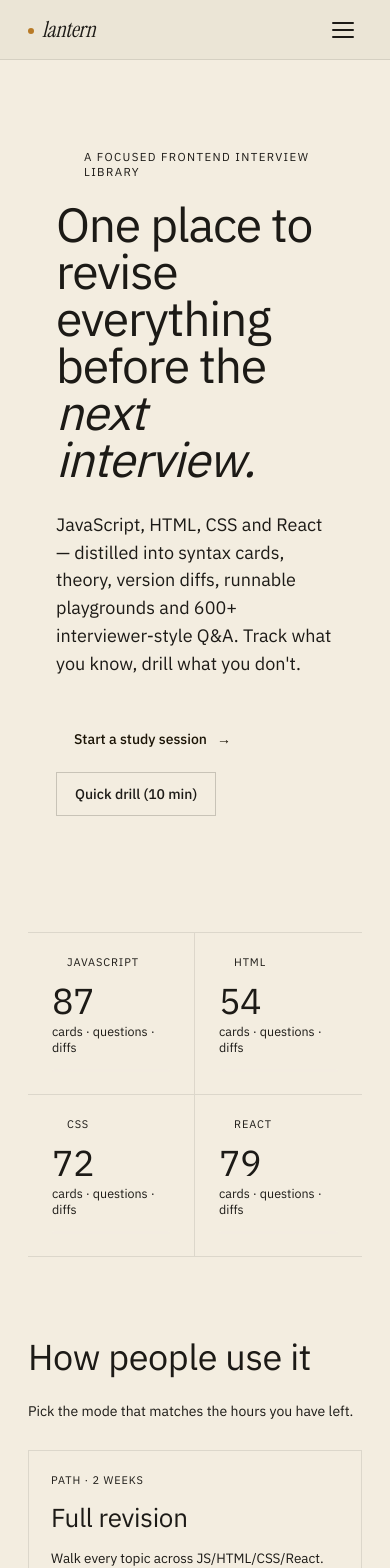
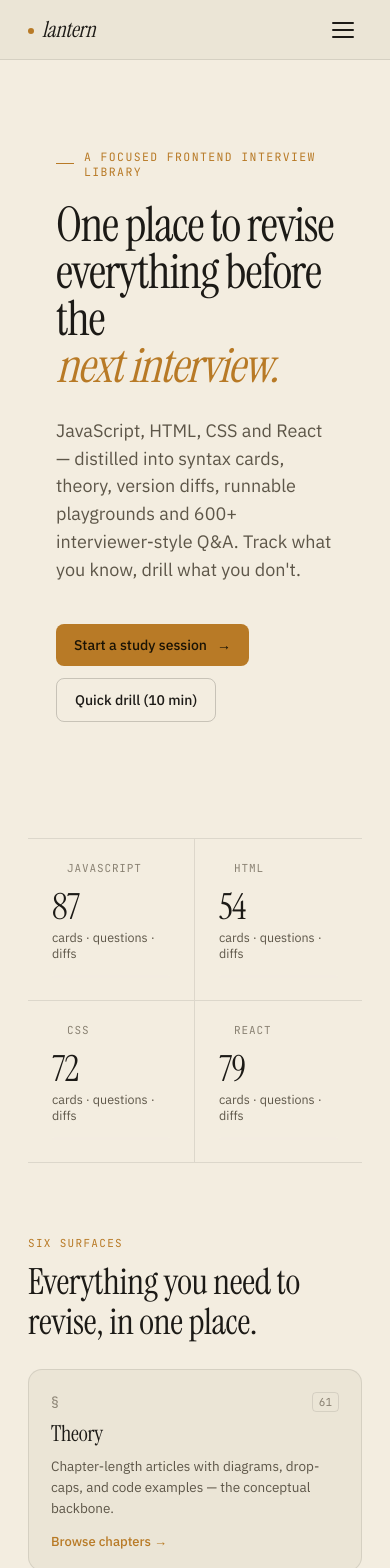
Before and after one commit to aditya3198/React-Interview-Cheetsheet, a Next.js app: page / in a window 390 px wide. Shown: the top 1568 px of the page. Built offline with nearby package versions, Linux system fonts and the light colour scheme.

Commit message:
pages: update home, hub, bookmarks, not-found pages

```diff
--- a/src/app/[language]/theory/page.tsx
+++ b/src/app/[language]/theory/page.tsx
@@ -30,7 +30,7 @@ export default async function TheoryPage({
   return (
     <>
       <Breadcrumbs />
-      <TheorySection cards={cards} />
+      <TheorySection cards={cards} language={language as LanguageSlug} />
     </>
   );
 }
--- a/src/app/bookmarks/page.module.scss
+++ b/src/app/bookmarks/page.module.scss
@@ -10,9 +10,9 @@
 }
 
 .crumbs {
-  font-family: var(--font-mono);
+  font-family: var(--mono);
   font-size: 11.5px;
-  color: var(--color-text-dim);
+  color: var(--fg-dim);
   letter-spacing: 0.06em;
   margin-bottom: 12px;
   display: flex;
@@ -20,24 +20,24 @@
   gap: 6px;
 }
 .crumbLink {
-  color: var(--color-text-dim);
+  color: var(--fg-dim);
   text-decoration: none;
-  &:hover { color: var(--color-text-muted); }
+  &:hover { color: var(--fg-mute); }
 }
-.sep { color: var(--color-text-dim); }
+.sep { color: var(--fg-dim); }
 
 .h1 {
-  font-family: var(--font-display);
+  font-family: var(--display);
   font-weight: 400;
   font-size: 56px;
   letter-spacing: -0.02em;
   margin: 0 0 14px;
   line-height: 1;
-  color: var(--color-text);
+  color: var(--fg);
 }
 
 .lede {
-  color: var(--color-text-muted);
+  color: var(--fg-mute);
   font-size: 15px;
   margin: 0 0 40px;
   line-height: 1.5;
@@ -45,19 +45,19 @@
 
 .kbd {
   display: inline-block;
-  font-family: var(--font-mono);
+  font-family: var(--mono);
   font-size: 11px;
   background: rgba(236, 231, 221, 0.06);
   border: 1px solid var(--line-strong);
-  border-radius: var(--radius-xs);
+  border-radius: var(--r-sm);
   padding: 1px 6px;
-  color: var(--color-primary);
+  color: var(--accent);
 }
 
 // ─── Empty state ──────────────────────────────────────────
 .empty {
   border: 1px dashed var(--line-strong);
-  border-radius: var(--radius-lg);
+  border-radius: var(--r-lg);
   padding: 48px 32px;
   text-align: center;
   display: flex;
@@ -65,12 +65,12 @@
   gap: 10px;
   align-items: center;
 
-  p { color: var(--color-text-muted); font-size: 15px; margin: 0; }
+  p { color: var(--fg-mute); font-size: 15px; margin: 0; }
 }
 .startLink {
   margin-top: 8px;
   font-size: 14px;
-  color: var(--color-primary);
+  color: var(--accent);
   text-decoration: none;
   &:hover { text-decoration: underline; }
 }
@@ -99,18 +99,18 @@
   flex-shrink: 0;
 }
 .groupTitle {
-  font-family: var(--font-display);
+  font-family: var(--display);
   font-size: 24px;
   font-weight: 400;
   letter-spacing: -0.01em;
-  color: var(--color-text);
+  color: var(--fg);
   margin: 0;
   line-height: 1;
 }
 .groupCount {
-  font-family: var(--font-mono);
+  font-family: var(--mono);
   font-size: 11px;
-  color: var(--color-text-dim);
+  color: var(--fg-dim);
   background: rgba(236, 231, 221, 0.06);
   border: 1px solid var(--line);
   border-radius: 999px;
@@ -130,14 +130,14 @@
 }
 
 .card {
-  border: 1px solid var(--color-primary-border);
+  border: 1px solid var(--accent-line);
   background: rgba(212, 160, 74, 0.04);
-  border-radius: var(--radius-lg);
+  border-radius: var(--r-lg);
   padding: 16px 18px 14px;
   display: flex;
   flex-direction: column;
   gap: 8px;
-  transition: background var(--transition-fast);
+  transition: background var(--dur-fast) var(--ease);
 
   &:hover { background: rgba(212, 160, 74, 0.08); }
 }
@@ -150,17 +150,17 @@
 .cardTitle {
   font-size: 14px;
   font-weight: 600;
-  color: var(--color-text);
+  color: var(--fg);
   text-decoration: none;
   flex: 1;
   line-height: 1.3;
 
-  &:hover { color: var(--color-primary); }
+  &:hover { color: var(--accent); }
 }
 .sectionTag {
-  font-family: var(--font-mono);
+  font-family: var(--mono);
   font-size: 10px;
-  color: var(--color-text-dim);
+  color: var(--fg-dim);
   border: 1px solid var(--line);
   padding: 1px 5px;
   border-radius: 999px;
@@ -170,8 +170,8 @@
   margin-top: 2px;
 }
 .removeBtn {
-  color: var(--color-text-dim);
-  font-family: var(--font-mono);
+  color: var(--fg-dim);
+  font-family: var(--mono);
   font-size: 15px;
   cursor: pointer;
   background: none;
@@ -179,26 +179,26 @@
   padding: 0 2px;
   line-height: 1;
   flex-shrink: 0;
-  transition: color var(--transition-fast);
+  transition: color var(--dur-fast) var(--ease);
 
-  &:hover { color: var(--color-text); }
+  &:hover { color: var(--fg); }
 }
 
 .cardDesc {
   font-size: 12.5px;
-  color: var(--color-text-muted);
+  color: var(--fg-mute);
   line-height: 1.5;
   margin: 0;
 }
 
 .cardCode {
-  font-family: var(--font-mono);
+  font-family: var(--mono);
   font-size: 11px;
-  color: var(--color-text-muted);
+  color: var(--fg-mute);
   padding: 8px 10px;
-  background: var(--color-bg-deep);
+  background: var(--bg);
   border: 1px solid var(--line);
-  border-radius: var(--radius-sm);
+  border-radius: var(--r-sm);
   overflow-x: auto;
   white-space: pre;
   margin: 0;
--- a/src/app/hub/page.module.scss
+++ b/src/app/hub/page.module.scss
@@ -6,9 +6,9 @@
 
 // ─── Breadcrumb ──────────────────────────────────────────
 .crumbs {
-  font-family: var(--font-mono);
+  font-family: var(--mono);
   font-size: 11.5px;
-  color: var(--color-text-dim);
+  color: var(--fg-dim);
   letter-spacing: 0.06em;
   margin-bottom: 12px;
   display: flex;
@@ -16,25 +16,25 @@
   gap: 6px;
 }
 .crumbLink {
-  color: var(--color-text-dim);
+  color: var(--fg-dim);
   text-decoration: none;
-  transition: color var(--transition-fast);
-  &:hover { color: var(--color-text-muted); }
+  transition: color var(--dur-fast) var(--ease);
+  &:hover { color: var(--fg-mute); }
 }
-.crumbSep { color: var(--color-text-dim); }
+.crumbSep { color: var(--fg-dim); }
 
 // ─── Header ──────────────────────────────────────────────
 .h1 {
-  font-family: var(--font-display);
+  font-family: var(--display);
   font-weight: 400;
   font-size: 56px;
   letter-spacing: -0.02em;
   margin: 0 0 14px;
   line-height: 1;
-  color: var(--color-text);
+  color: var(--fg);
 }
 .lede {
-  color: var(--color-text-muted);
+  color: var(--fg-mute);
   font-size: 16px;
   max-width: 60ch;
   margin: 0 0 40px;
@@ -44,10 +44,10 @@
 // ─── Progress overview ───────────────────────────────────
 .progress {
   border: 1px solid var(--line);
-  border-radius: var(--radius-lg);
+  border-radius: var(--r-lg);
   padding: 24px;
   margin-bottom: 40px;
-  background: var(--color-bg-card);
+  background: var(--bg-1);
   display: grid;
   grid-template-columns: 1.2fr 1fr;
   gap: 32px;
@@ -57,11 +57,11 @@
   }
 }
 .overviewLabel {
-  font-family: var(--font-mono);
+  font-family: var(--mono);
   font-size: 11px;
   letter-spacing: 0.08em;
   text-transform: uppercase;
-  color: var(--color-text-muted);
+  color: var(--fg-mute);
   margin-bottom: 16px;
 }
 .donut {
@@ -77,20 +77,20 @@
   gap: 4px;
 }
 .pct {
-  font-family: var(--font-display);
+  font-family: var(--display);
   font-size: 48px;
   line-height: 1;
   letter-spacing: -0.02em;
-  color: var(--color-text);
+  color: var(--fg);
 
   small {
     font-size: 18px;
-    color: var(--color-text-muted);
+    color: var(--fg-mute);
   }
 }
 .cap {
   font-size: 13px;
-  color: var(--color-text-muted);
+  color: var(--fg-mute);
   max-width: 22ch;
   line-height: 1.45;
 }
@@ -112,7 +112,7 @@
   border-radius: 999px;
   display: inline-block;
 }
-.rowName { font-weight: 500; color: var(--color-text); }
+.rowName { font-weight: 500; color: var(--fg); }
 .rowTrack {
   height: 6px;
   background: rgba(236, 231, 221, 0.06);
@@ -123,12 +123,12 @@
   display: block;
   height: 100%;
   border-radius: 999px;
-  transition: width var(--transition-base);
+  transition: width var(--dur-base) var(--ease);
 }
 .rowNum {
-  font-family: var(--font-mono);
+  font-family: var(--mono);
   font-size: 12px;
-  color: var(--color-text-muted);
+  color: var(--fg-mute);
   text-align: right;
 }
 
@@ -144,17 +144,17 @@
 }
 .card {
   border: 1px solid var(--line);
-  border-radius: var(--radius-lg);
-  background: var(--color-bg-card);
+  border-radius: var(--r-lg);
+  background: var(--bg-1);
   padding: 26px;
   display: flex;
   flex-direction: column;
   gap: 18px;
-  transition: border-color var(--transition-fast), background var(--transition-fast), transform var(--transition-fast);
+  transition: border-color var(--dur-fast) var(--ease), background var(--dur-fast) var(--ease), transform var(--dur-fast) var(--ease);
 
   &:hover {
     border-color: var(--line-strong);
-    background: var(--color-bg-surface);
+    background: var(--bg-2);
     transform: translateY(-1px);
   }
 }
@@ -175,25 +175,25 @@
   flex-shrink: 0;
 }
 .cardName {
-  font-family: var(--font-display);
+  font-family: var(--display);
   font-size: 30px;
   letter-spacing: -0.01em;
-  color: var(--color-text);
+  color: var(--fg);
   line-height: 1;
 }
 .pctBadge {
-  font-family: var(--font-mono);
+  font-family: var(--mono);
   font-size: 11px;
-  color: var(--color-text-muted);
+  color: var(--fg-mute);
   border: 1px solid var(--line-strong);
   padding: 3px 7px;
   border-radius: 999px;
   white-space: nowrap;
 
-  b { color: var(--color-text); font-weight: 600; }
+  b { color: var(--fg); font-weight: 600; }
 }
 .cardDesc {
-  color: var(--color-text-muted);
+  color: var(--fg-mute);
   font-size: 13.5px;
   line-height: 1.55;
   margin: 0;
@@ -208,30 +208,30 @@
 }
 .sect {
   border: 1px solid var(--line);
-  border-radius: var(--radius-md);
+  border-radius: var(--r);
   padding: 10px 10px 12px;
   display: flex;
   flex-direction: column;
   gap: 6px;
   background: rgba(0, 0, 0, 0.18);
   text-decoration: none;
-  transition: border-color var(--transition-fast);
+  transition: border-color var(--dur-fast) var(--ease);
 
-  &:hover { border-color: var(--color-primary-border); }
+  &:hover { border-color: var(--accent-line); }
 }
 .sectTitle {
-  font-family: var(--font-mono);
+  font-family: var(--mono);
   font-size: 10.5px;
-  color: var(--color-text-muted);
+  color: var(--fg-mute);
   text-transform: uppercase;
   letter-spacing: 0.08em;
 }
 .sectCount {
-  font-family: var(--font-display);
+  font-family: var(--display);
   font-size: 22px;
   line-height: 1;
   letter-spacing: -0.01em;
-  color: var(--color-text);
+  color: var(--fg);
 }
 .micro {
   height: 3px;
@@ -243,7 +243,7 @@
     display: block;
     height: 100%;
     width: 0%;
-    background: var(--color-primary);
+    background: var(--accent);
     border-radius: 999px;
   }
 }
@@ -256,18 +256,18 @@
   gap: 12px;
 }
 .resume {
-  font-family: var(--font-mono);
+  font-family: var(--mono);
   font-size: 11.5px;
-  color: var(--color-text-dim);
+  color: var(--fg-dim);
   min-width: 0;
   overflow: hidden;
   text-overflow: ellipsis;
   white-space: nowrap;
 
-  b { color: var(--color-text); font-weight: 500; }
+  b { color: var(--fg); font-weight: 500; }
 }
 .cta {
-  color: var(--color-primary);
+  color: var(--accent);
   font-size: 13.5px;
   font-weight: 500;
   white-space: nowrap;
@@ -279,30 +279,30 @@
 .quick {
   margin-top: 48px;
   border: 1px dashed var(--line-strong);
-  border-radius: var(--radius-lg);
+  border-radius: var(--r-lg);
   padding: 22px 26px;
   display: flex;
   align-items: center;
   gap: 22px;
   text-decoration: none;
-  transition: border-color var(--transition-fast), background var(--transition-fast);
+  transition: border-color var(--dur-fast) var(--ease), background var(--dur-fast) var(--ease);
 
   &:hover {
-    border-color: var(--color-primary-border);
-    background: var(--color-primary-glow);
+    border-color: var(--accent-line);
+    background: var(--accent-soft);
   }
 }
 .quickIcon {
   width: 40px;
   height: 40px;
   border-radius: 999px;
-  background: var(--color-primary-glow);
+  background: var(--accent-soft);
   display: flex;
   align-items: center;
   justify-content: center;
-  font-family: var(--font-display);
+  font-family: var(--display);
   font-style: italic;
-  color: var(--color-primary);
+  color: var(--accent);
   font-size: 22px;
   flex-shrink: 0;
 }
@@ -311,22 +311,22 @@
   margin: 0 0 4px;
   font-size: 15px;
   font-weight: 500;
-  font-family: var(--font-sans);
-  color: var(--color-text);
+  font-family: var(--sans);
+  color: var(--fg);
 }
 .quickP {
   margin: 0;
   font-size: 13px;
-  color: var(--color-text-muted);
+  color: var(--fg-mute);
   line-height: 1.5;
 }
 .quickGo {
   font-size: 13px;
-  color: var(--color-primary);
-  font-family: var(--font-sans);
+  color: var(--accent);
+  font-family: var(--sans);
   padding: 9px 14px;
-  border: 1px solid var(--color-primary-border);
-  border-radius: var(--radius-md);
+  border: 1px solid var(--accent-line);
+  border-radius: var(--r);
   white-space: nowrap;
   flex-shrink: 0;
 }
--- a/src/app/not-found.module.scss
+++ b/src/app/not-found.module.scss
@@ -15,7 +15,7 @@
   display: block;
   font-size: clamp(5rem, 15vw, 8rem);
   font-weight: 900;
-  background: linear-gradient(135deg, var(--color-primary), var(--color-primary-dim));
+  background: linear-gradient(135deg, var(--accent), var(--accent));
   -webkit-background-clip: text;
   -webkit-text-fill-color: transparent;
   background-clip: text;
@@ -26,12 +26,12 @@
 .title {
   font-size: clamp(1.5rem, 4vw, 2.25rem);
   font-weight: 700;
-  color: var(--color-text);
+  color: var(--fg);
   margin-bottom: 1rem;
 }
 
 .description {
-  color: var(--color-text-muted);
+  color: var(--fg-mute);
   font-size: 1rem;
   line-height: 1.6;
   margin-bottom: 2rem;
@@ -47,25 +47,25 @@
 .homeLink,
 .hubLink {
   padding: 0.625rem 1.5rem;
-  border-radius: var(--radius-md);
+  border-radius: var(--r);
   font-size: 0.9375rem;
   font-weight: 500;
   text-decoration: none;
-  transition: all var(--transition-fast);
+  transition: all var(--dur-fast) var(--ease);
 }
 
 .homeLink {
-  border: 1px solid var(--color-primary-border);
-  color: var(--color-text-muted);
+  border: 1px solid var(--accent-line);
+  color: var(--fg-mute);
 
   &:hover {
-    border-color: var(--color-primary);
-    color: var(--color-primary);
+    border-color: var(--accent);
+    color: var(--accent);
   }
 }
 
 .hubLink {
-  background: var(--color-primary);
+  background: var(--accent);
   color: white;
 
   &:hover { opacity: 0.9; }
--- a/src/app/page.module.scss
+++ b/src/app/page.module.scss
@@ -16,6 +16,120 @@
   // Ribbon bleeds to the container edge
 }
 
+// ─── Six surfaces grid ───────────────────────────────────
+.surfaces {
+  max-width: 1100px;
+  margin: 72px auto 0;
+  padding: 0 28px;
+  width: 100%;
+}
+
+.surfacesHead {
+  margin-bottom: 28px;
+}
+
+.surfacesEyebrow {
+  font-family: var(--mono);
+  font-size: 11px;
+  letter-spacing: 0.12em;
+  text-transform: uppercase;
+  color: var(--accent);
+  margin: 0 0 10px;
+}
+
+.surfacesTitle {
+  font-family: var(--display);
+  font-size: 36px;
+  font-weight: 400;
+  letter-spacing: -0.01em;
+  color: var(--fg);
+  margin: 0;
+  line-height: 1.1;
+}
+
+.surfacesGrid {
+  display: grid;
+  grid-template-columns: repeat(3, 1fr);
+  gap: 12px;
+
+  @media (max-width: 900px) {
+    grid-template-columns: repeat(2, 1fr);
+  }
+
+  @media (max-width: 580px) {
+    grid-template-columns: 1fr;
+  }
+}
+
+.surfaceCard {
+  border: 1px solid var(--line);
+  border-radius: var(--r-lg);
+  background: var(--bg-1);
+  padding: 22px 22px 20px;
+  display: flex;
+  flex-direction: column;
+  gap: 10px;
+  text-decoration: none;
+  transition: border-color var(--dur-fast) var(--ease),
+              background var(--dur-fast) var(--ease),
+              transform var(--dur-fast) var(--ease);
+
+  &:hover {
+    border-color: var(--accent-line);
+    background: var(--bg-2);
+    transform: translateY(-2px);
+  }
+}
+
+.surfaceTop {
+  display: flex;
+  align-items: baseline;
+  justify-content: space-between;
+  gap: 8px;
+}
+
+.surfaceGlyph {
+  font-family: var(--mono);
+  font-size: 13px;
+  color: var(--fg-dim);
+  letter-spacing: 0.04em;
+}
+
+.surfaceCount {
+  font-family: var(--mono);
+  font-size: 11px;
+  color: var(--fg-dim);
+  border: 1px solid var(--line);
+  padding: 2px 6px;
+  border-radius: var(--r-sm);
+}
+
+.surfaceTitle {
+  font-family: var(--display);
+  font-size: 22px;
+  font-weight: 400;
+  letter-spacing: -0.01em;
+  color: var(--fg);
+  margin: 0;
+  line-height: 1.1;
+}
+
+.surfaceDesc {
+  font-size: 13.5px;
+  color: var(--fg-mute);
+  line-height: 1.55;
+  margin: 0;
+  flex: 1;
+}
+
+.surfaceLink {
+  font-size: 13px;
+  color: var(--accent);
+  font-weight: 500;
+  margin-top: 4px;
+}
+
+// ─────────────────────────────────────────────────────────
 .paths {
   max-width: 1100px;
   margin: 80px auto 0;
@@ -37,17 +151,17 @@
 }
 
 .pathsTitle {
-  font-family: var(--font-display);
+  font-family: var(--display);
   font-size: 36px;
   letter-spacing: -0.01em;
   font-weight: 400;
   margin: 0;
-  color: var(--color-text);
+  color: var(--fg);
   line-height: 1.1;
 }
 
 .pathsSub {
-  color: var(--color-text-muted);
+  color: var(--fg-mute);
   font-size: 14px;
   max-width: 40ch;
   margin: 0;
@@ -75,8 +189,8 @@
   gap: 24px;
   align-items: center;
   font-size: 12.5px;
-  color: var(--color-text-dim);
-  font-family: var(--font-mono);
+  color: var(--fg-dim);
+  font-family: var(--mono);
 }
 
 .footRight {
@@ -85,11 +199,11 @@
   gap: 18px;
 
   a {
-    color: var(--color-text-dim);
-    transition: color var(--transition-fast);
+    color: var(--fg-dim);
+    transition: color var(--dur-fast) var(--ease);
 
     &:hover {
-      color: var(--color-text-muted);
+      color: var(--fg-mute);
     }
   }
 }
--- a/src/app/page.tsx
+++ b/src/app/page.tsx
@@ -3,6 +3,77 @@ import HeroContent from '@/components/HeroContent';
 import Ribbon from '@/components/home/Ribbon';
 import StudyPathCard from '@/components/home/StudyPathCard';
 import styles from './page.module.scss';
+
+// Section data counts (all four stacks combined)
+import jsSyntax from '@/data/javascript/syntax';
+import jsTheory from '@/data/javascript/theory';
+import jsVersions from '@/data/javascript/versions';
+import jsQna from '@/data/javascript/qna';
+import htmlSyntax from '@/data/html/syntax';
+import htmlTheory from '@/data/html/theory';
+import htmlVersions from '@/data/html/versions';
+import htmlPlayground from '@/data/html/playground';
+import htmlQna from '@/data/html/qna';
+import cssSyntax from '@/data/css/syntax';
+import cssTheory from '@/data/css/theory';
+import cssVersions from '@/data/css/versions';
+import cssPlayground from '@/data/css/playground';
+import cssQna from '@/data/css/qna';
+import reactSyntax from '@/data/react/syntax';
+import reactTheory from '@/data/react/theory';
+import reactVersions from '@/data/react/versions';
+import reactQna from '@/data/react/qna';
+
+const SURFACES = [
+  {
+    glyph: '§',
+    href: '/javascript/theory',
+    title: 'Theory',
+    count: jsTheory.length + htmlTheory.length + cssTheory.length + reactTheory.length,
+    desc: 'Chapter-length articles with diagrams, drop-caps, and code examples — the conceptual backbone.',
+    link: 'Browse chapters',
+  },
+  {
+    glyph: '{ }',
+    href: '/javascript/syntax',
+    title: 'Syntax',
+    count: jsSyntax.length + htmlSyntax.length + cssSyntax.length + reactSyntax.length,
+    desc: 'One-concept cards: snippet, explanation, and annotated output. Pin the tricky ones.',
+    link: 'Open card grid',
+  },
+  {
+    glyph: 'v.',
+    href: '/javascript/versions',
+    title: 'Versions',
+    count: jsVersions.length + htmlVersions.length + cssVersions.length + reactVersions.length,
+    desc: 'Before/after diffs across every ES/CSS/React release — what changed and why it shipped.',
+    link: 'View diffs',
+  },
+  {
+    glyph: '▷',
+    href: '/javascript/playground',
+    title: 'Playground',
+    count: htmlPlayground.length + cssPlayground.length,
+    desc: 'Live runnable sandboxes: toggle controls and watch the output update in real time.',
+    link: 'Open sandbox',
+  },
+  {
+    glyph: '?',
+    href: '/qa',
+    title: 'Q&A',
+    count: jsQna.length + htmlQna.length + cssQna.length + reactQna.length,
+    desc: 'Core and advanced questions, segmented by level (Fresher / Experienced / Expert).',
+    link: 'Read Q&A',
+  },
+  {
+    glyph: '↻',
+    href: '/drill',
+    title: 'Drill',
+    count: null,
+    desc: 'SM-2 flashcard loop. Pick your stacks, level, and sources — the scheduler finds your weak spots.',
+    link: 'Start a session',
+  },
+] as const;
 
 export default function HomePage() {
   return (
@@ -14,6 +85,30 @@ export default function HomePage() {
         </div>
       </div>
 
+      {/* Six surfaces */}
+      <section className={styles.surfaces}>
+        <div className={styles.surfacesHead}>
+          <p className={styles.surfacesEyebrow}>six surfaces</p>
+          <h2 className={styles.surfacesTitle}>Everything you need to revise, in one place.</h2>
+        </div>
+        <div className={styles.surfacesGrid}>
+          {SURFACES.map((s) => (
+            <Link key={s.title} href={s.href} className={styles.surfaceCard}>
+              <div className={styles.surfaceTop}>
+                <span className={styles.surfaceGlyph}>{s.glyph}</span>
+                {s.count !== null && (
+                  <span className={styles.surfaceCount}>{s.count}</span>
+                )}
+              </div>
+              <h3 className={styles.surfaceTitle}>{s.title}</h3>
+              <p className={styles.surfaceDesc}>{s.desc}</p>
+              <span className={styles.surfaceLink}>{s.link} →</span>
+            </Link>
+          ))}
+        </div>
+      </section>
+
+      {/* Study paths */}
       <section className={styles.paths}>
         <div className={styles.pathsHead}>
           <h2 className={styles.pathsTitle}>How people use it</h2>
@@ -45,10 +140,10 @@ export default function HomePage() {
       </section>
 
       <footer className={styles.foot}>
-        <span>frontprep · open source</span>
+        <span>Lantern · open source</span>
         <div className={styles.footRight}>
           <a href="https://github.com/aditya3198/React-Interview-Cheetsheet" target="_blank" rel="noopener noreferrer">GitHub</a>
-          <Link href="/hub">Roadmap</Link>
+          <Link href="/hub">Hub</Link>
         </div>
       </footer>
     </main>
--- a/src/components/HeroContent.module.scss
+++ b/src/components/HeroContent.module.scss
@@ -6,11 +6,11 @@
 }
 
 .eyebrow {
-  font-family: var(--font-mono);
+  font-family: var(--mono);
   font-size: 11.5px;
   letter-spacing: 0.12em;
   text-transform: uppercase;
-  color: var(--color-primary);
+  color: var(--accent);
   display: inline-flex;
   gap: 10px;
   align-items: center;
@@ -20,24 +20,24 @@
     content: '';
     width: 18px;
     height: 1px;
-    background: var(--color-primary);
+    background: var(--accent);
     display: inline-block;
     flex-shrink: 0;
   }
 }
 
 .title {
-  font-family: var(--font-display);
+  font-family: var(--display);
   font-weight: 400;
   font-size: clamp(48px, 7.5vw, 96px);
   line-height: 0.98;
   letter-spacing: -0.025em;
   margin: 0 0 28px;
-  color: var(--color-text);
+  color: var(--fg);
 
   em {
     font-style: italic;
-    color: var(--color-primary);
+    color: var(--accent);
   }
 }
 
@@ -45,7 +45,7 @@
   max-width: 56ch;
   font-size: 18px;
   line-height: 1.55;
-  color: var(--color-text-muted);
+  color: var(--fg-mute);
   margin: 0 0 40px;
 }
 
@@ -61,13 +61,13 @@
   align-items: center;
   gap: 10px;
   padding: 12px 18px;
-  border-radius: var(--radius-md);
+  border-radius: var(--r);
   font-size: 14px;
   font-weight: 500;
-  background: var(--color-primary);
+  background: var(--accent);
   color: #1a1305;
   text-decoration: none;
-  transition: filter var(--transition-fast);
+  transition: filter var(--dur-fast) var(--ease);
 
   &:hover {
     filter: brightness(1.08);
@@ -75,7 +75,7 @@
 }
 
 .arr {
-  font-family: var(--font-mono);
+  font-family: var(--mono);
 }
 
 .btnGhost {
@@ -83,13 +83,13 @@
   align-items: center;
   gap: 10px;
   padding: 12px 18px;
-  border-radius: var(--radius-md);
+  border-radius: var(--r);
   font-size: 14px;
   font-weight: 500;
   border: 1px solid var(--line-strong);
-  color: var(--color-text);
+  color: var(--fg);
   text-decoration: none;
-  transition: background var(--transition-fast);
+  transition: background var(--dur-fast) var(--ease);
 
   &:hover {
     background: rgba(236, 231, 221, 0.04);
--- a/src/components/home/Ribbon.module.scss
+++ b/src/components/home/Ribbon.module.scss
@@ -32,9 +32,9 @@
 }
 
 .lang {
-  font-family: var(--font-mono);
+  font-family: var(--mono);
   font-size: 11px;
-  color: var(--color-text-dim);
+  color: var(--fg-dim);
   letter-spacing: 0.08em;
   text-transform: uppercase;
   display: flex;
@@ -50,17 +50,17 @@
 }
 
 .count {
-  font-family: var(--font-display);
+  font-family: var(--display);
   font-size: 36px;
   line-height: 1;
   margin: 14px 0 4px;
   letter-spacing: -0.02em;
-  color: var(--color-text);
+  color: var(--fg);
 }
 
 .sub {
   font-size: 12.5px;
-  color: var(--color-text-muted);
+  color: var(--fg-mute);
 }
 
 .bar {
@@ -74,7 +74,7 @@
     display: block;
     height: 100%;
     width: 0%;
-    background: var(--color-primary);
+    background: var(--accent);
     border-radius: 999px;
   }
 }
```
Also changed, not shown: src/app/[language]/layout.module.scss (+0 -9 lines), src/app/hub/page.tsx (+8 -8 lines), src/components/home/StudyPathCard.module.scss (+13 -13 lines).
